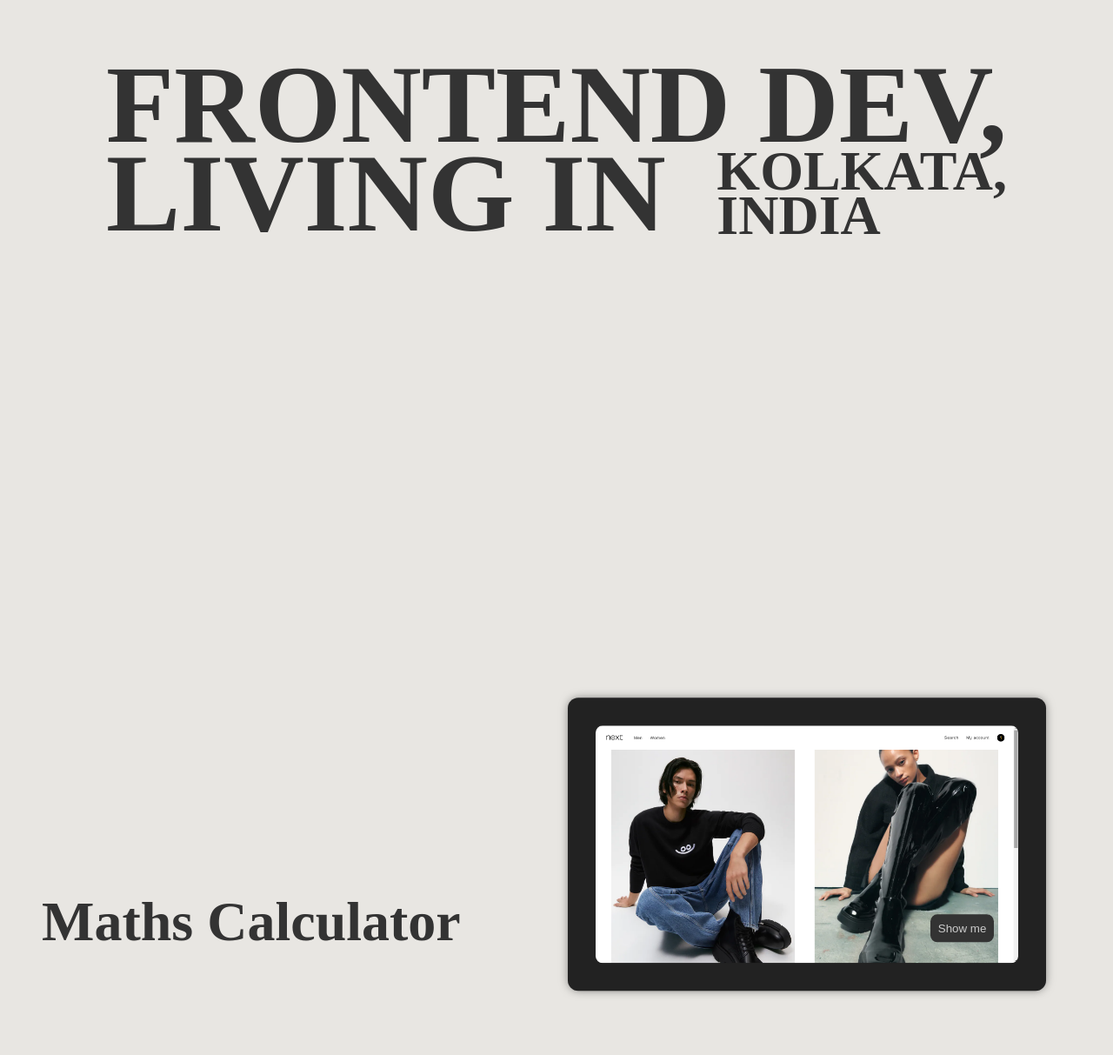
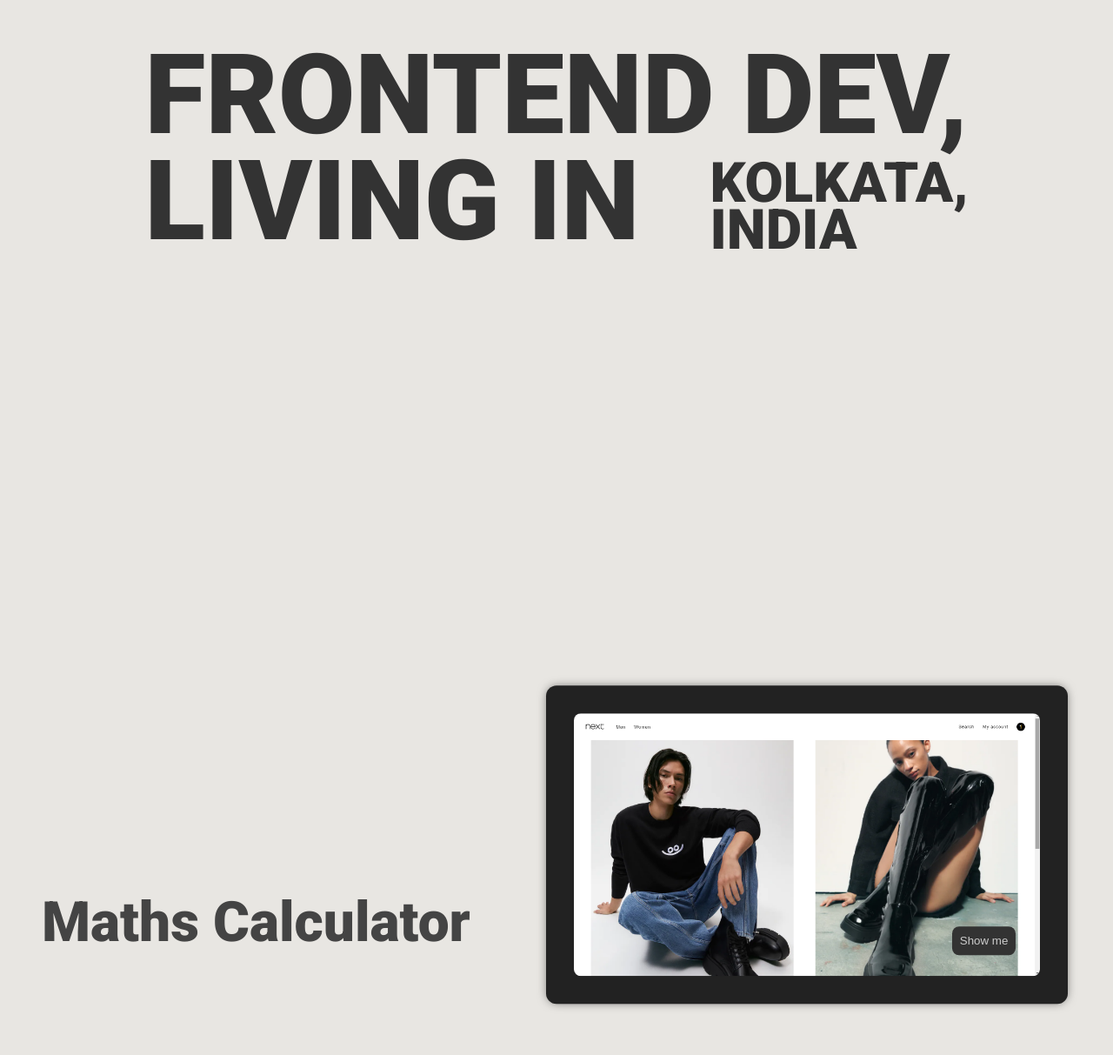
Before and after one commit to rayy40/portfolio, a Next.js app: page / in a window 1280 px wide. Shown: the part 245-1458 px from the top of the page at 87% size. Built offline with nearby package versions, Linux system fonts and the light colour scheme.

Commit message:
Separated components for client and server side

```diff
--- a/app/page.tsx
+++ b/app/page.tsx
@@ -2,22 +2,14 @@ import styles from "@/styles/page.module.css";
 import { Projects } from "@/lib/projects";
 import Title from "@/components/features/Title";
 import Card from "@/components/features/Card";
+import Hero from "@/components/home/Hero";
 
 export default function Home() {
   return (
     <main className={styles.main}>
       <section className={styles.main_section}>
         <div className={styles.hero_container}>
-          <div className={styles.title_container}>
-            <div className={styles.title_wrapper}>FRONTEND DEV,</div>
-            <div className={styles.title_wrapper}>
-              LIVING IN
-              <div className={styles.title_chunk_wrapper}>
-                <span className={styles.title_chunk}>KOLKATA,</span>
-                <span className={styles.title_chunk}>INDIA</span>
-              </div>
-            </div>
-          </div>
+          <Hero />
         </div>
       </section>
       <section className={styles.projects_container}>
--- a/components/features/Card.tsx
+++ b/components/features/Card.tsx
@@ -7,6 +7,7 @@ import Link from "next/link";
 import images from "@/lib/images";
 import { useFeatureStore } from "@/context/store";
 import { Projects } from "@/lib/projects";
+import { motion } from "framer-motion";
 
 type Props = {
   img: string;
@@ -15,9 +16,12 @@ type Props = {
 
 export default function Card({ img, id }: Props) {
   const inViewFeature = useFeatureStore((state) => state.inViewFeature);
+  const transition = { duration: 0.6, ease: [0.43, 0.01, -0.05, 0.9] };
 
   return (
-    <div
+    <motion.div
+      exit={{ opacity: 0 }}
+      transition={transition}
       style={{ opacity: inViewFeature === id.toString() ? "1" : "0" }}
       className={styles.projects_img_wrapper}
     >
@@ -33,6 +37,6 @@ export default function Card({ img, id }: Props) {
       >
         <button className={styles.show_me_btn}>Show me</button>
       </Link>
-    </div>
+    </motion.div>
   );
 }
--- a/components/features/Title.tsx
+++ b/components/features/Title.tsx
@@ -24,7 +24,7 @@ export default function Title({ title, id }: Props) {
   return (
     <p
       ref={ref}
-      style={{ color: isInView ? "#333" : " #b6b6b4" }}
+      style={{ opacity: isInView ? "1" : " 0.2" }}
       className={styles.list_item_content}
     >
       {title}
--- /dev/null
+++ b/components/home/Hero.tsx
@@ -0,0 +1,77 @@
+"use client";
+
+import React from "react";
+import styles from "@/styles/page.module.css";
+import { motion } from "framer-motion";
+
+export default function Hero() {
+  const variants = {
+    initial: {
+      scaleY: 0,
+      opacity: 0,
+      transformOrigin: "bottom",
+    },
+    animate: {
+      scaleY: 1,
+      opacity: 1,
+      transition: {
+        duration: 0.4,
+        ease: [0.25, 0.1, 0.25, 1],
+      },
+    },
+  };
+
+  const diffVariants = {
+    initial: {
+      x: -100,
+      opacity: 0,
+    },
+    animate: {
+      x: 0,
+      opacity: 1,
+      transition: {
+        duration: 0.6,
+        ease: [0.25, 0.1, 0.25, 1],
+      },
+    },
+  };
+  return (
+    <div className={styles.title_container}>
+      <motion.div
+        variants={variants}
+        initial="initial"
+        animate="animate"
+        className={styles.title_wrapper}
+      >
+        FRONTEND DEV,
+      </motion.div>
+      <div className={styles.title_wrapper}>
+        <motion.span
+          variants={diffVariants}
+          initial="initial"
+          animate="animate"
+        >
+          LIVING IN
+        </motion.span>
+        <div className={styles.title_chunk_wrapper}>
+          <motion.span
+            variants={variants}
+            initial="initial"
+            animate="animate"
+            className={styles.title_chunk}
+          >
+            KOLKATA,
+          </motion.span>
+          <motion.span
+            variants={variants}
+            initial="initial"
+            animate="animate"
+            className={styles.title_chunk}
+          >
+            INDIA
+          </motion.span>
+        </div>
+      </div>
+    </div>
+  );
+}
--- a/styles/globals.css
+++ b/styles/globals.css
@@ -22,6 +22,7 @@ span {
 }
 
 body {
+  font-family: var(--font-roboto);
   background-color: var(--background-color);
   color: #333;
 }
--- a/styles/page.module.css
+++ b/styles/page.module.css
@@ -21,7 +21,7 @@
   flex-direction: column;
   font-size: 10vw;
   font-weight: 900;
-  line-height: 0.8;
+  line-height: 0.95;
 }
 
 .title_wrapper {
@@ -35,7 +35,7 @@
   font-size: 5vw;
   display: flex;
   flex-direction: column;
-  line-height: 0.8;
+  line-height: 0.85;
 }
 
 .projects_container {
@@ -71,8 +71,8 @@
   padding: 3.25rem 0;
   font-weight: 900;
   font-size: 4rem;
-  color: #b6b6b4;
-  transition: color 300ms ease;
+  color: #444;
+  transition: opacity 0.2s cubic-bezier(0.25, 0.46, 0.45, 0.94);
 }
 
 .project_img_container {
@@ -92,7 +92,7 @@
   justify-content: center;
   border-radius: 12px;
   width: 100%;
-  max-width: 550px;
+  max-width: 600px;
   height: fit-content;
   padding: 2rem;
   box-shadow: 0 0 12px -2px rgba(0, 0, 0, 0.6);
```
Also changed, not shown: app/projects/[project]/page.tsx (+11 -27 lines), components/project/Highlights.tsx (added, +29 -0 lines), components/project/Thumbnail.tsx (+22 -2 lines), components/project/Title.tsx (+25 -3 lines), styles/project.module.css (+40 -0 lines).
